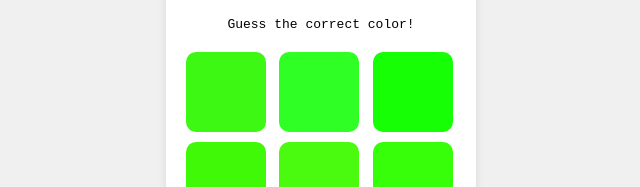
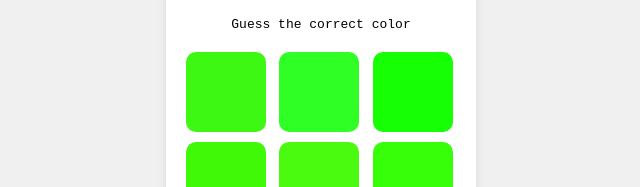
Before and after one commit to Muayyad822/Color-Game, a plain HTML site: page index.html in a window 1280 px wide. Shown: the part 388-575 px from the top of the page, 319-959 px from the left. Drawn offline with Linux system fonts and the light colour scheme.

Commit message:
Update game instructions by removing exclamation mark for consistency

```diff
--- a/index.html
+++ b/index.html
@@ -19,7 +19,7 @@
       <div class="color-box" data-testid="colorBox"></div>
 
       <p class="game-instructions" data-testid="gameInstructions">
-        Guess the correct color!
+        Guess the correct color
       </p>
 
       <p class="game-status" data-testid="gameStatus"></p>
```
